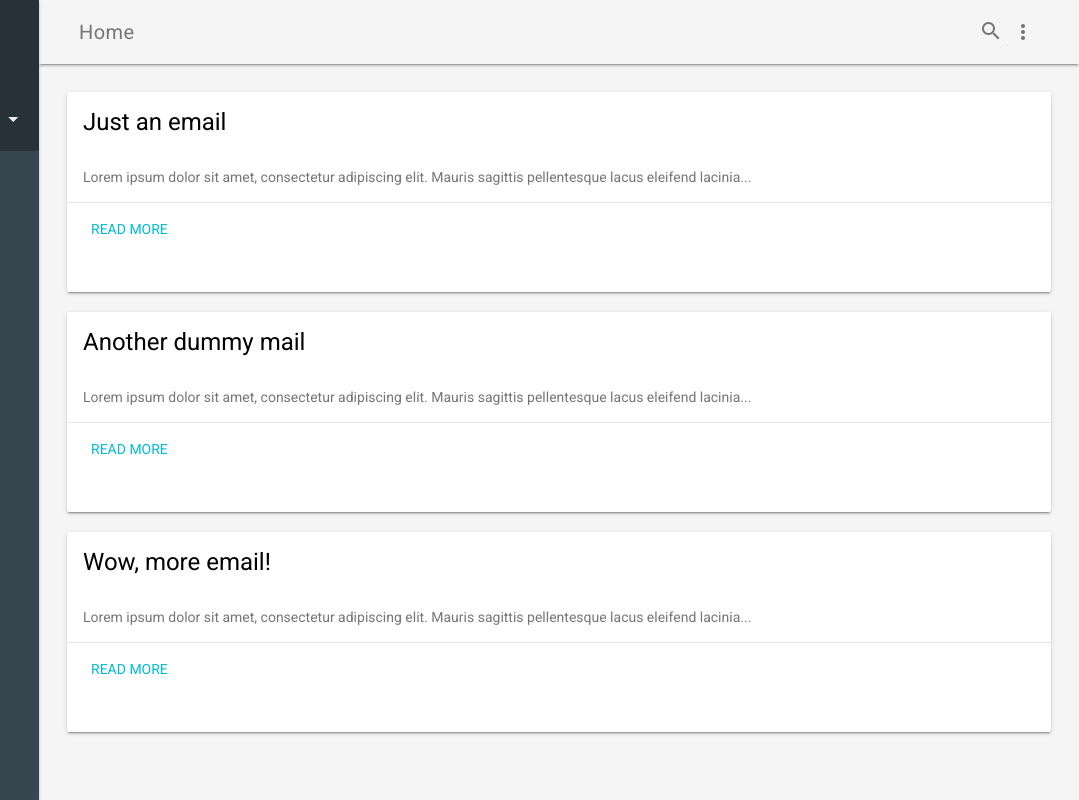
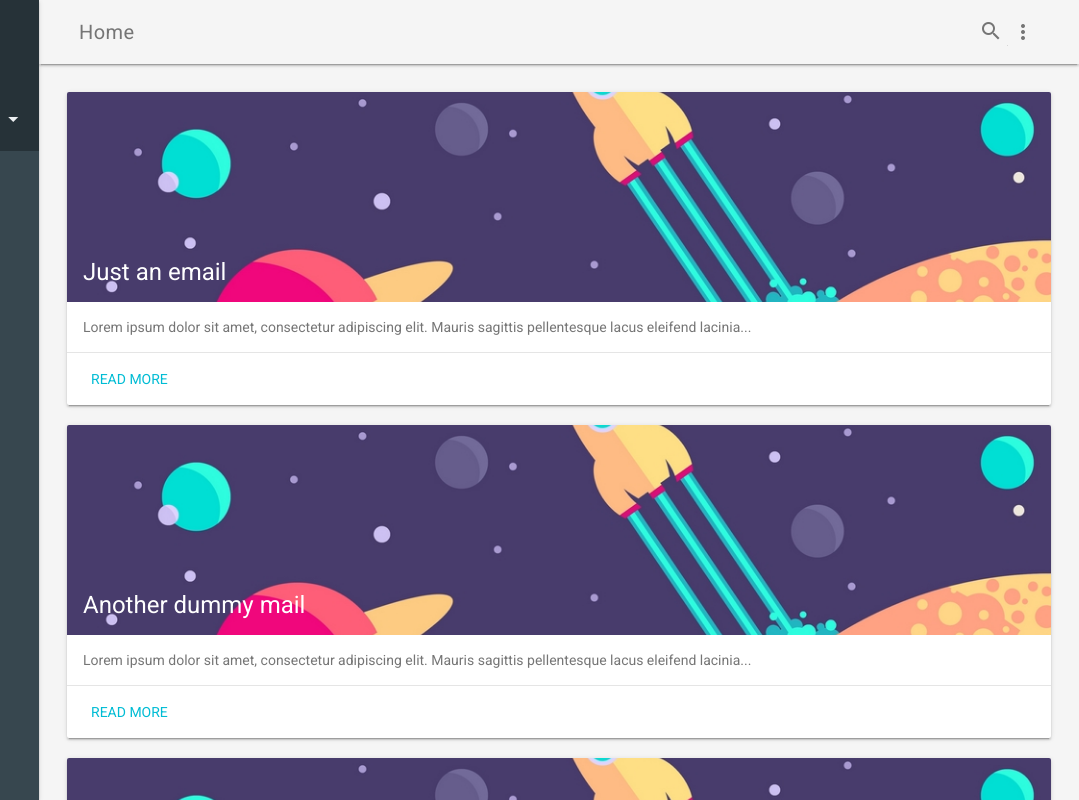
Before and after one commit to frankgraave/frankgraave.github.io, a plain HTML site: page inbox.html in a window 1280 px wide. Shown: the full height of the page, 201-1280 px from the left. Drawn offline with nearby package versions, Linux system fonts and the light colour scheme.

Commit message:
added some space hahaha

```diff
--- a/styles.css
+++ b/styles.css
@@ -201,8 +201,12 @@ _:-ms-input-placeholder, :root .demo-graph {
 
 .demo-card-wide.mdl-card {
   width: 100%;
-  height: 100px !important;
   margin: 20px 20px 0 20px;
+}
+.demo-card-wide > .mdl-card__title {
+  color: #fff;
+  height: 210px !important;
+  background: url('/images/space.jpg') center / cover;
 }
 .demo-card-wide > .mdl-card__menu {
   color: #fff;
--- a/sw.js
+++ b/sw.js
@@ -11,6 +11,7 @@ self.addEventListener('install', e => {
         '/images/favicon.png',
         '/images/ios-desktop.png',
         '/images/user.jpg',
+        '/images/space.jpg',
       ])
       .then(() => self.skipWaiting());
     })
```
Also changed, not shown: images/space.jpg (added).
